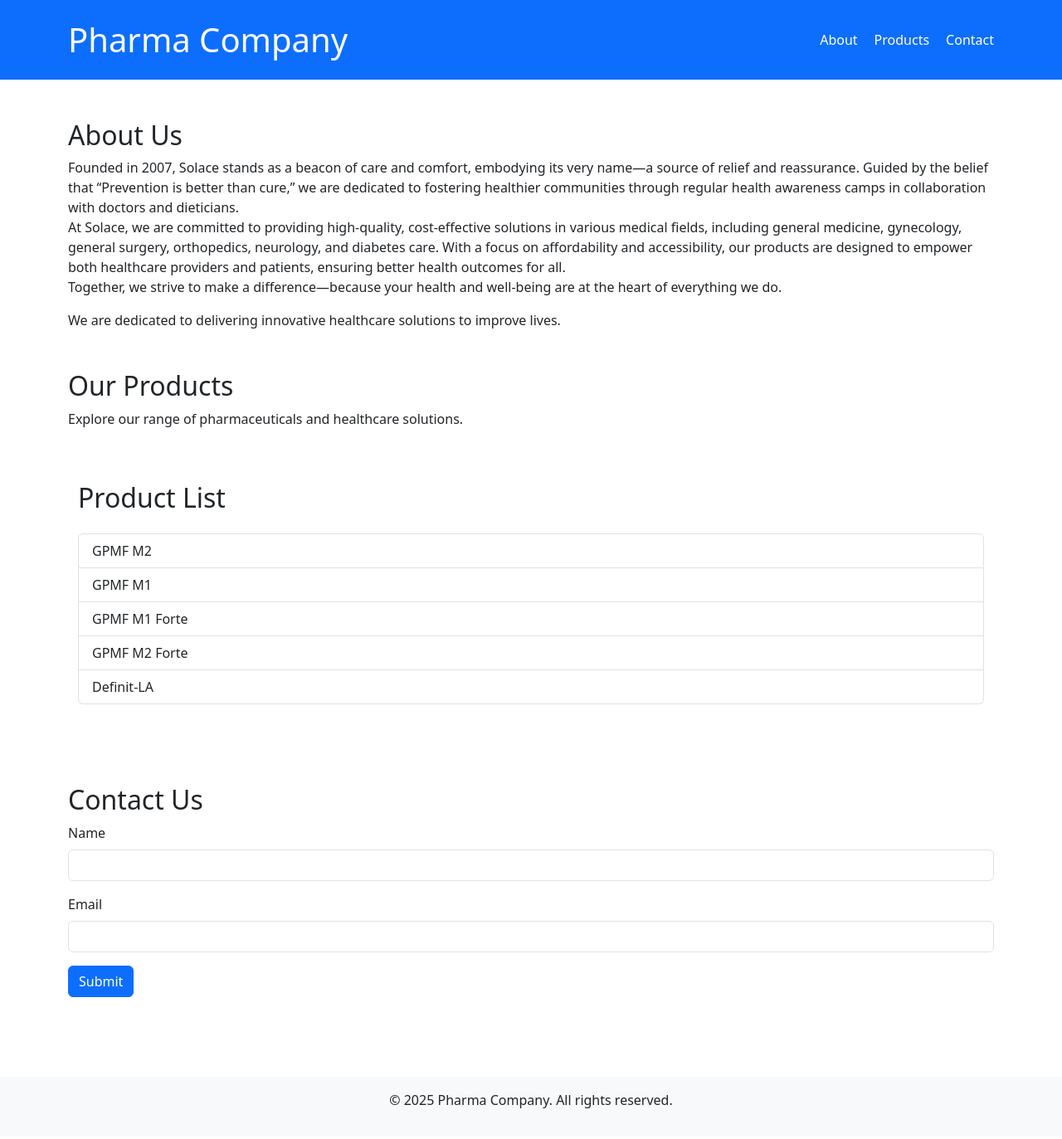
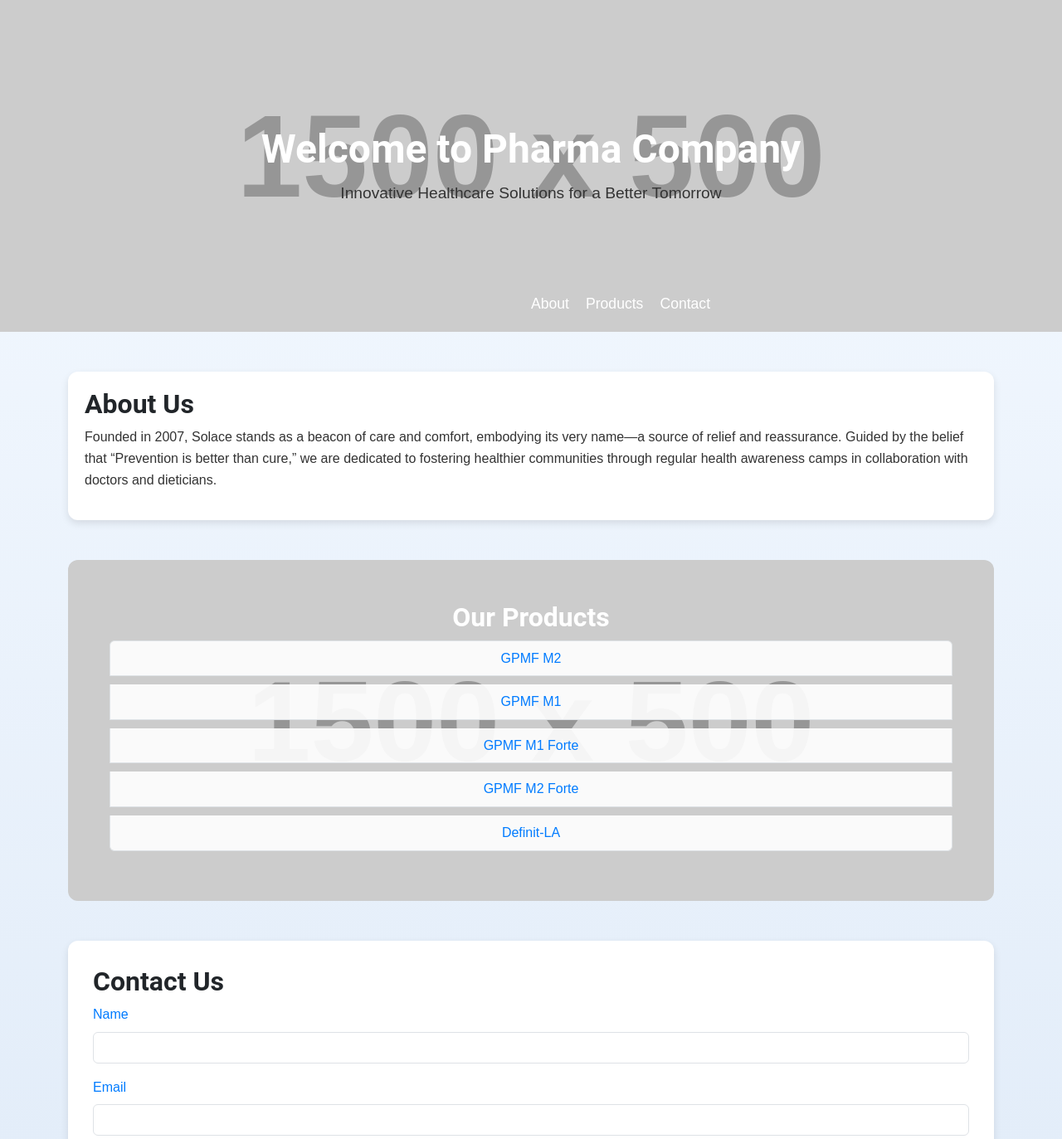
Before and after one commit to Solaceremedies/Website, a plain HTML site: page index.html in a window 1280 px wide. Shown: the top 1373 px of the page at 83% size. Drawn offline with nearby package versions, Linux system fonts and the light colour scheme; placeholder pictures from the web are drawn by us.

Commit message:
Update index.html

```diff
--- a/index.html
+++ b/index.html
@@ -6,13 +6,55 @@
   <title>Pharma Company</title>
   <link rel="stylesheet" href="https://cdn.jsdelivr.net/npm/bootstrap@5.3.0-alpha1/dist/css/bootstrap.min.css">
   <style>
+    /* General Styles */
+    body {
+      font-family: 'Arial', sans-serif;
+      line-height: 1.6;
+      margin: 0;
+      padding: 0;
+      background: linear-gradient(to bottom, #f4f9ff, #e0ebf8);
+    }
 
-     /* Burger Menu Styles */
+    h1, h2 {
+      font-family: 'Roboto', sans-serif;
+      font-weight: bold;
+    }
+
+    p {
+      color: #333;
+    }
+
+    /* Header Section */
+    header {
+      background: url('https://via.placeholder.com/1500x500?text=Pharma+Solutions') no-repeat center center/cover;
+      height: 400px;
+      color: white;
+      text-align: center;
+      display: flex;
+      flex-direction: column;
+      justify-content: center;
+      align-items: center;
+      position: relative;
+    }
+
+    header h1 {
+      font-size: 3rem;
+      margin: 0;
+    }
+
+    header p {
+      font-size: 1.2rem;
+      margin: 10px 0 0;
+    }
+
     .burger-menu {
       display: none;
       cursor: pointer;
       flex-direction: column;
       gap: 5px;
+      position: absolute;
+      top: 20px;
+      right: 20px;
     }
 
     .burger-menu div {
@@ -24,11 +66,19 @@
     .nav-links {
       display: flex;
       gap: 20px;
+      position: absolute;
+      bottom: 20px;
     }
 
     .nav-links a {
       text-decoration: none;
       color: white;
+      font-size: 1.1rem;
+      transition: color 0.3s;
+    }
+
+    .nav-links a:hover {
+      color: #ffcc00;
     }
 
     .nav-links.mobile {
@@ -51,18 +101,74 @@
         display: none;
       }
     }
-     .list-item {
-      transition: transform 0.2s;
+
+    /* About Section */
+    #about {
+      background: #fff;
+      border-radius: 12px;
+      padding: 20px;
+      margin-bottom: 30px;
+      box-shadow: 0 4px 10px rgba(0, 0, 0, 0.1);
     }
-    .list-item:hover {
-      transform: scale(1.02);
+
+    /* Product Section */
+    #products {
+      background: url('https://via.placeholder.com/1500x500?text=Pharma+Products') no-repeat center center/cover;
+      color: white;
+      padding: 50px;
+      border-radius: 12px;
+      text-align: center;
+    }
+
+    .list-group-item {
+      background: rgba(255, 255, 255, 0.9);
+      color: #007bff;
+      margin-bottom: 10px;
+      transition: transform 0.3s, background 0.3s;
+    }
+
+    .list-group-item:hover {
+      transform: scale(1.05);
+      background: #007bff;
+      color: white;
+    }
+
+    /* Contact Section */
+    #contact {
+      background: white;
+      padding: 30px;
+      border-radius: 12px;
+      box-shadow: 0 4px 10px rgba(0, 0, 0, 0.1);
+    }
+
+    .form-label {
+      color: #007bff;
+    }
+
+    .btn-primary {
+      background-color: #007bff;
+      border: none;
+      transition: background-color 0.3s;
+    }
+
+    .btn-primary:hover {
+      background-color: #0056b3;
+    }
+
+    /* Footer */
+    footer {
+      background: #007bff;
+      color: white;
+      text-align: center;
+      padding: 20px;
     }
   </style>
 </head>
 <body>
-  <header class="bg-primary text-white text-center p-4">
-    <div class="container d-flex justify-content-between align-items-center">
-      <h1 class="m-0">Pharma Company</h1>
+  <!-- Header Section -->
+  <header>
+    <h1>Welcome to Pharma Company</h1>
+    <p>Innovative Healthcare Solutions for a Better Tomorrow</p>
     <!-- Burger Menu -->
     <div class="burger-menu" id="burgerMenu">
       <div></div>
@@ -77,26 +183,19 @@
         <a href="#contact">Contact</a>
       </div>
     </nav>
-    </div>
   </header>
 
+  <!-- Main Content -->
   <main class="container py-5">
+    <!-- About Section -->
     <section id="about" class="mb-5">
       <h2>About Us</h2>
-       <p>Founded in 2007, Solace stands as a beacon of care and comfort, embodying its very name—a source of relief and reassurance. Guided by the belief that “Prevention is better than cure,” we are dedicated to fostering healthier communities through regular health awareness camps in collaboration with doctors and dieticians.
-
-<br>At Solace, we are committed to providing high-quality, cost-effective solutions in various medical fields, including general medicine, gynecology, general surgery, orthopedics, neurology, and diabetes care. With a focus on affordability and accessibility, our products are designed to empower both healthcare providers and patients, ensuring better health outcomes for all.
-
-<br>Together, we strive to make a difference—because your health and well-being are at the heart of everything we do.</p>
-      <p>We are dedicated to delivering innovative healthcare solutions to improve lives.</p>
+      <p>Founded in 2007, Solace stands as a beacon of care and comfort, embodying its very name—a source of relief and reassurance. Guided by the belief that “Prevention is better than cure,” we are dedicated to fostering healthier communities through regular health awareness camps in collaboration with doctors and dieticians.</p>
     </section>
 
+    <!-- Products Section -->
     <section id="products" class="mb-5">
       <h2>Our Products</h2>
-      <p>Explore our range of pharmaceuticals and healthcare solutions.</p>
-      <main class="container py-5">
-    <section>
-      <h2 class="mb-4">Product List</h2>
       <ul class="list-group">
         <li class="list-group-item">GPMF M2</li>
         <li class="list-group-item">GPMF M1</li>
@@ -105,8 +204,8 @@
         <li class="list-group-item">Definit-LA</li>
       </ul>
     </section>
-    </section>
 
+    <!-- Contact Section -->
     <section id="contact" class="mb-5">
       <h2>Contact Us</h2>
       <form>
@@ -123,7 +222,8 @@
     </section>
   </main>
 
-  <footer class="text-center bg-light py-3">
+  <!-- Footer -->
+  <footer>
     <p>&copy; 2025 Pharma Company. All rights reserved.</p>
   </footer>
 
```
Lines whose indentation alone changed are shown as unchanged.
